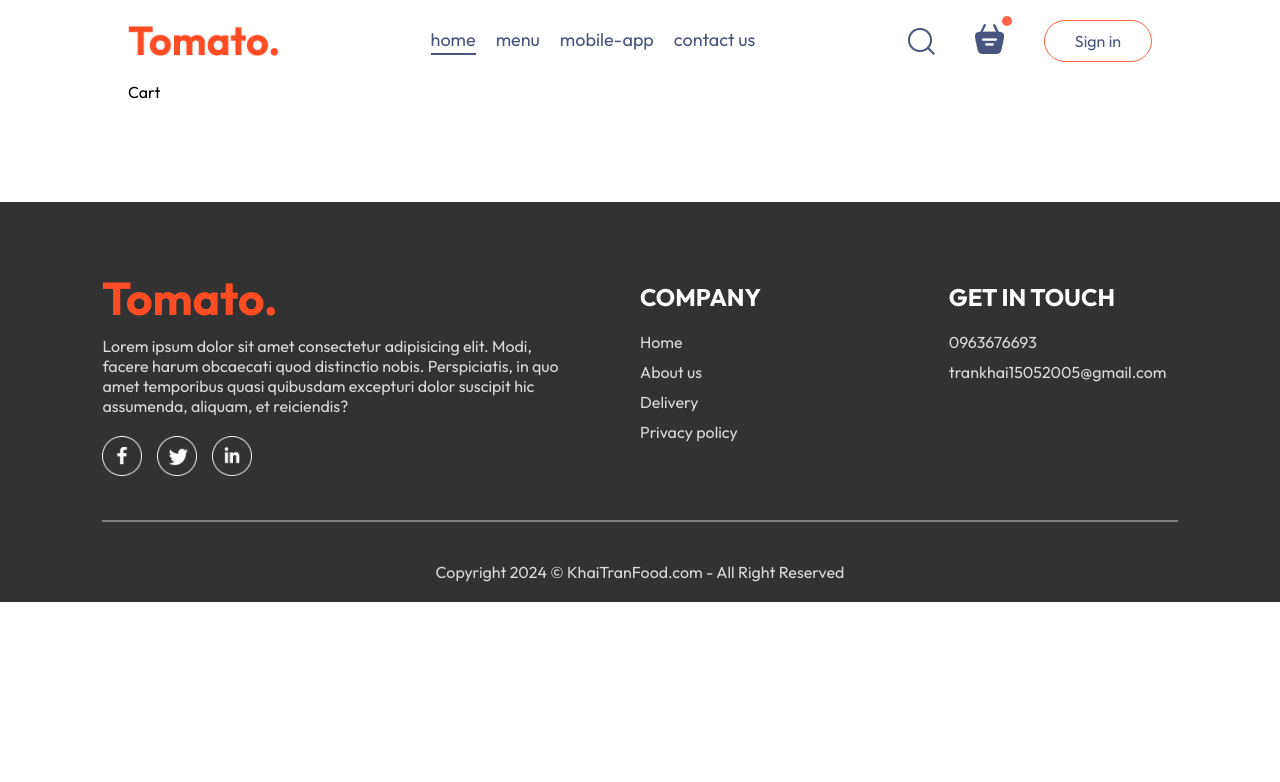
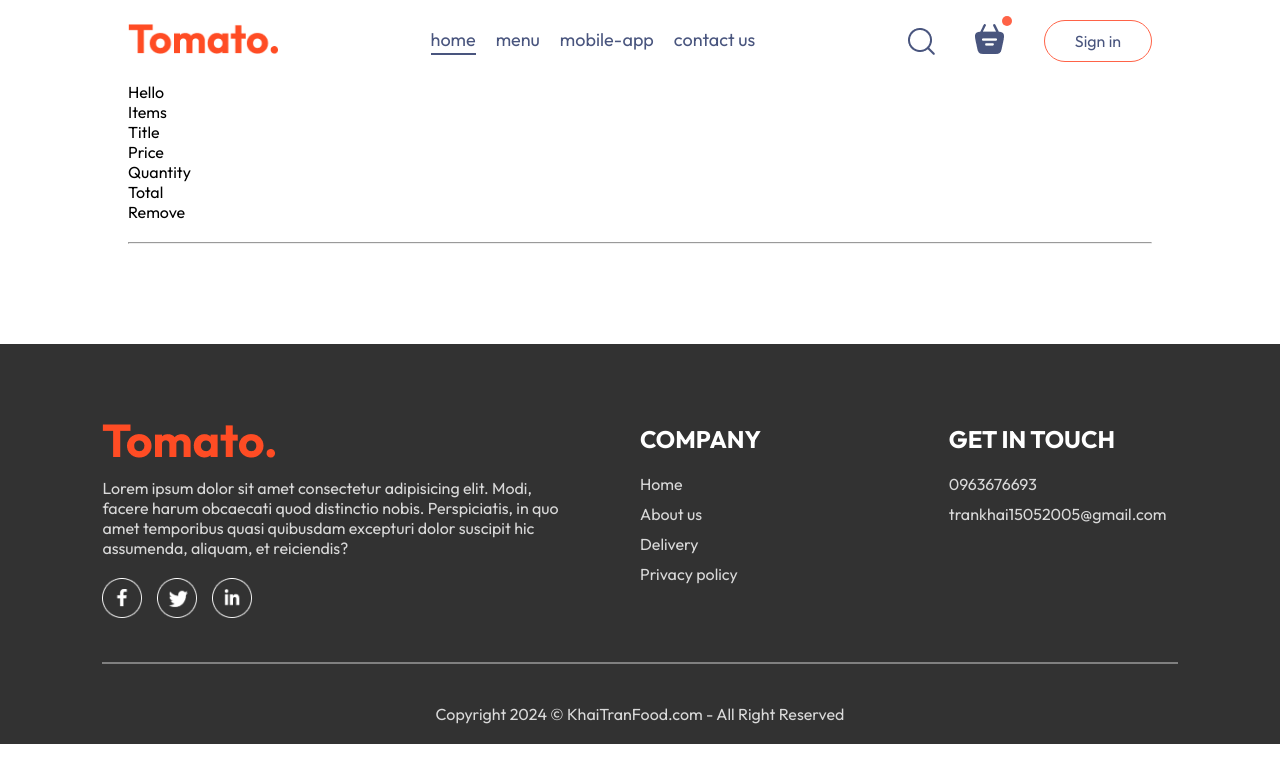
Before and after one commit to khaibtros/code-tracking, a React (Vite) app in the folder frontend/: page /cart in a window 1280 px wide. Shown: the top 782 px of the page. Built offline with nearby package versions, Linux system fonts and the light colour scheme.

Commit message:
Basic HTML for Cart page, Link basket icon to Cart page and Logo to Home page

```diff
--- a/frontend/src/components/Navbar/Navbar.jsx
+++ b/frontend/src/components/Navbar/Navbar.jsx
@@ -10,7 +10,7 @@
 
   return (
     <div className="navbar">
-        <img src={assets.logo} alt="Logo" className="logo"/>
+        <Link to='/'><img src={assets.logo} alt="Logo" className="logo"/></Link>
         <ul className="navbar-menu">
             <Link to="/" className={menu === "home" ? "active" : ""} onClick={() => setMenu("home")}>home</Link>
             <a href="#explore-menu" className={menu === "menu" ? "active" : ""} onClick={() => setMenu("menu")}>menu</a>
@@ -20,10 +20,10 @@
         <div className="navbar-right">
             <img src={assets.search_icon} alt="Search" />
             <div className="navbar-basket-icon">
-                <img src={assets.basket_icon} alt="" />
+                <Link to='/cart'><img src={assets.basket_icon} alt="" /></Link>
                 <div className="dot"></div>
             </div>
-            <button onClick={()=>{setShowLogin(true)}}>Sign in</button>
+            <button onClick={()=>setShowLogin(true)}>Sign in</button>
         </div>
     </div>
   )
--- a/frontend/src/pages/Cart/Cart.jsx
+++ b/frontend/src/pages/Cart/Cart.jsx
@@ -1,9 +1,41 @@
-import React from 'react'
+import React, { useContext } from 'react'
 import './Cart.css'
+import { StoreContext } from '../../context/StoreContext'
 
 const Cart = () => {
+
+  const {food_list,cartItems,removeFromCart} = useContext(StoreContext);
+
   return (
-    <div>Cart</div>
+    <div className='cart'>Hello
+      <div className="cart-items">
+        <div className="cart-items-title">
+          <p>Items</p>
+          <p>Title</p>
+          <p>Price</p>
+          <p>Quantity</p>
+          <p>Total</p>
+          <p>Remove</p>
+        </div>
+        <br />
+        <hr />
+        {food_list.map((item,index)=>{
+          if (cartItems[item._id]>0) {
+            return (
+              <div className="cart-items-title cart-items-item">
+                <img src={item.image} alt="" />
+                <p>{item.name}</p>
+                <p>{item.price}</p>
+                <p>{cartItems[item._id]}</p>
+                <p>{item.price*cartItems[item._id]}</p>
+                <p>x</p>
+              </div>
+            )
+          }
+        })
+        }
+      </div>
+    </div>
   )
 }
 
```
